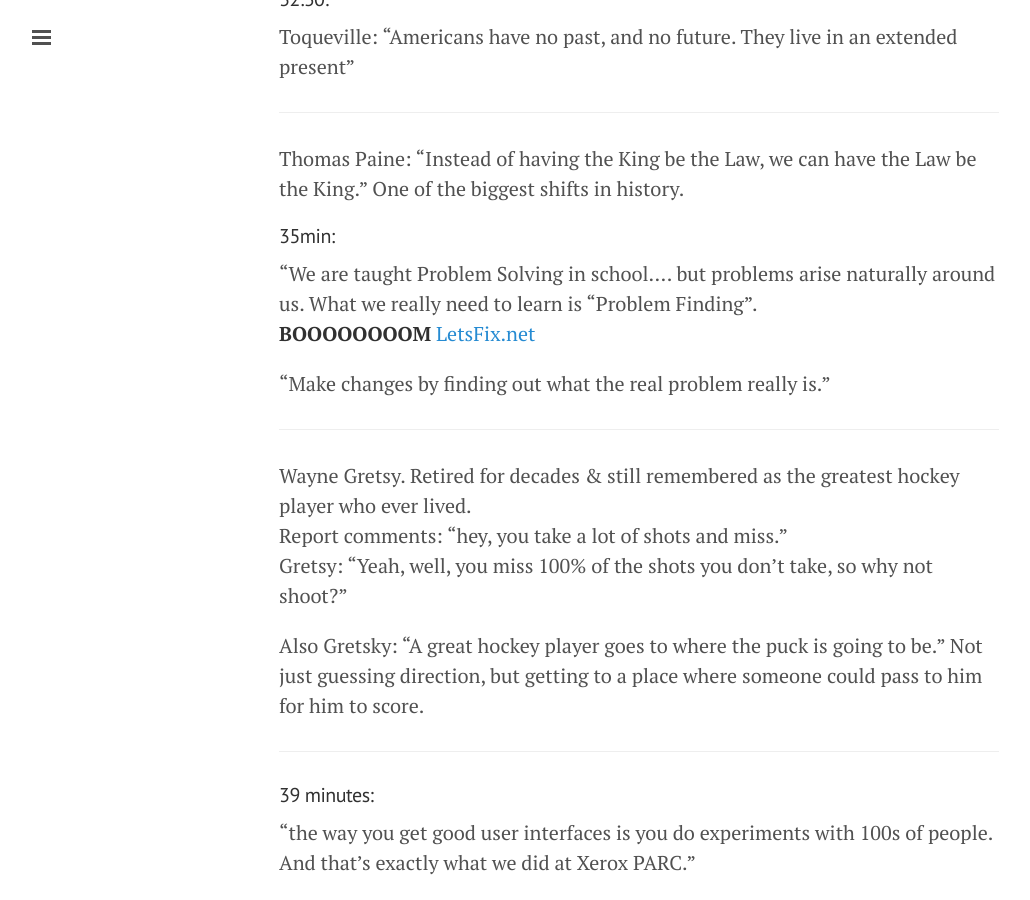
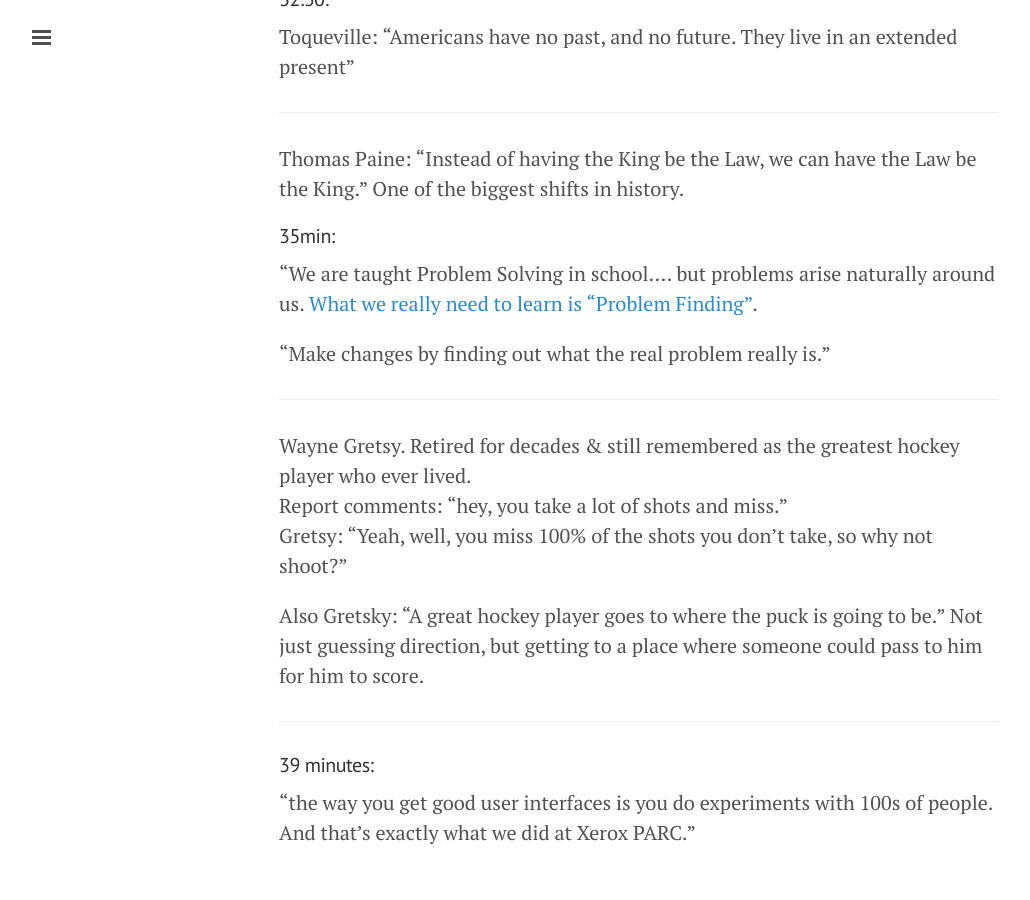
Before and after one commit to dsernst/quotes, a Jekyll site: the page built from _posts/2014-08-22-Alan-Kay--The-Future-Doesnt-Have-To-Be-Incremental.md, in a window 1280 px wide and 900 px high, scrolled down 2811 px. Shown: the whole window, without its empty margins (1-1031 px from the left). Built offline with Jekyll 4.4.1, drawn with Linux system fonts in a browser that asks for light colours; nearby versions of some CDN libraries.

Commit message:
fix: links in Alan Kay notes

```diff
--- a/_posts/2014-08-22-Alan-Kay--The-Future-Doesnt-Have-To-Be-Incremental.md
+++ b/_posts/2014-08-22-Alan-Kay--The-Future-Doesnt-Have-To-Be-Incremental.md
@@ -7,7 +7,7 @@
 ---
 
 
-Notes from Alan Kay's talk-- [Founder School Session: The Future Doesn't Have to Be Incremental](https://www.youtube.com/watch?v=gTAghAJcO1o). Ideas here are [Mr. Kay](wikipedia.org/Alan_Kay)'s, not my own.
+Notes from Alan Kay's talk-- [Founder School Session: The Future Doesn't Have to Be Incremental](https://www.youtube.com/watch?v=gTAghAJcO1o). Ideas here are [Mr. Kay](http://en.wikipedia.org/wiki/Alan_Kay)'s, not my own.
 
 ##### 2 minute mark:
 
@@ -98,8 +98,7 @@
 
 #### 35min:
 
-"We are taught Problem Solving in school.... but problems arise naturally around us. What we really need to learn is "Problem Finding".
-**BOOOOOOOOM** [LetsFix.net](www.letsfix.net)
+"We are taught Problem Solving in school.... but problems arise naturally around us. [What we really need to learn is "Problem Finding"](http://www.letsfix.net).
 
 "Make changes by finding out what the real problem really is."
 
```
